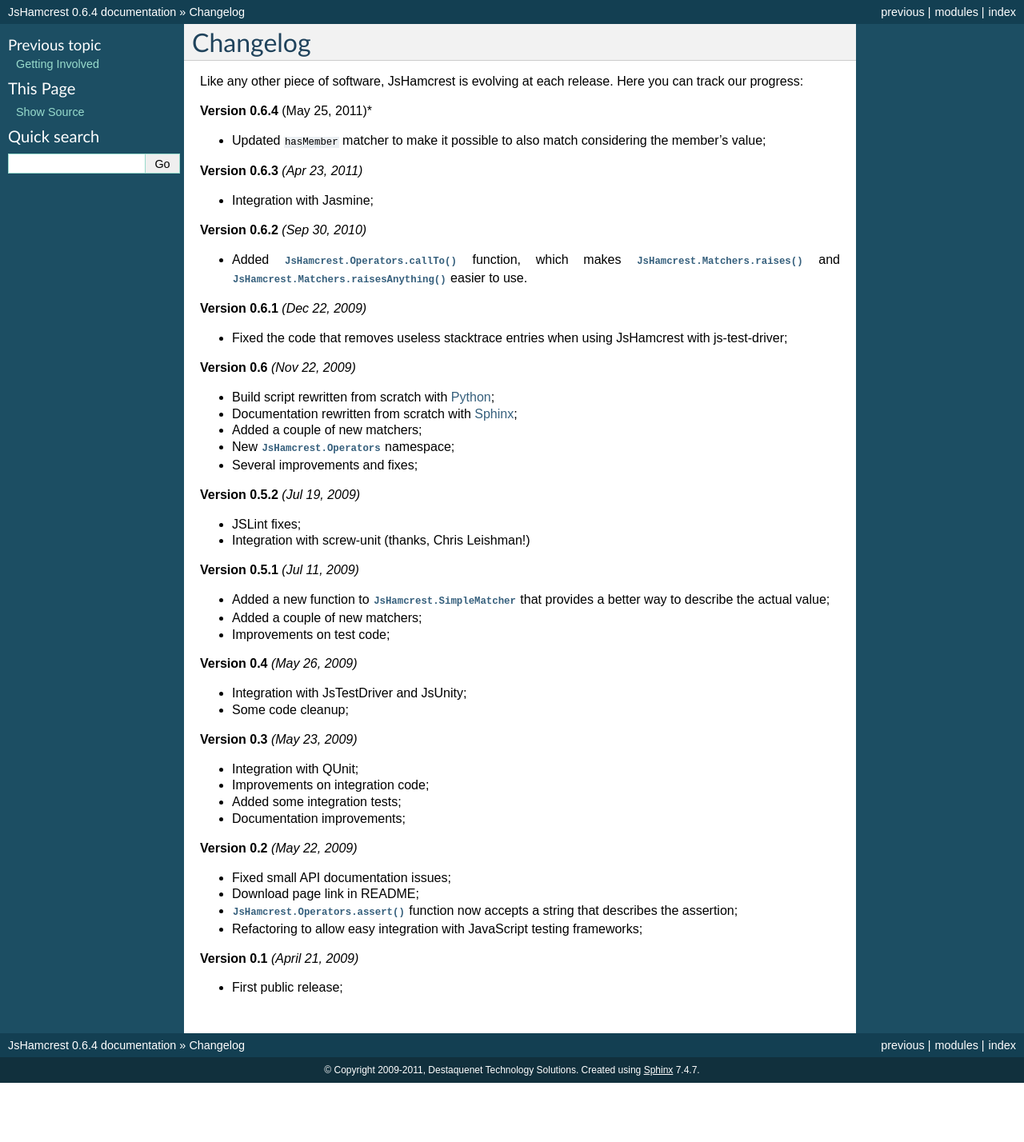
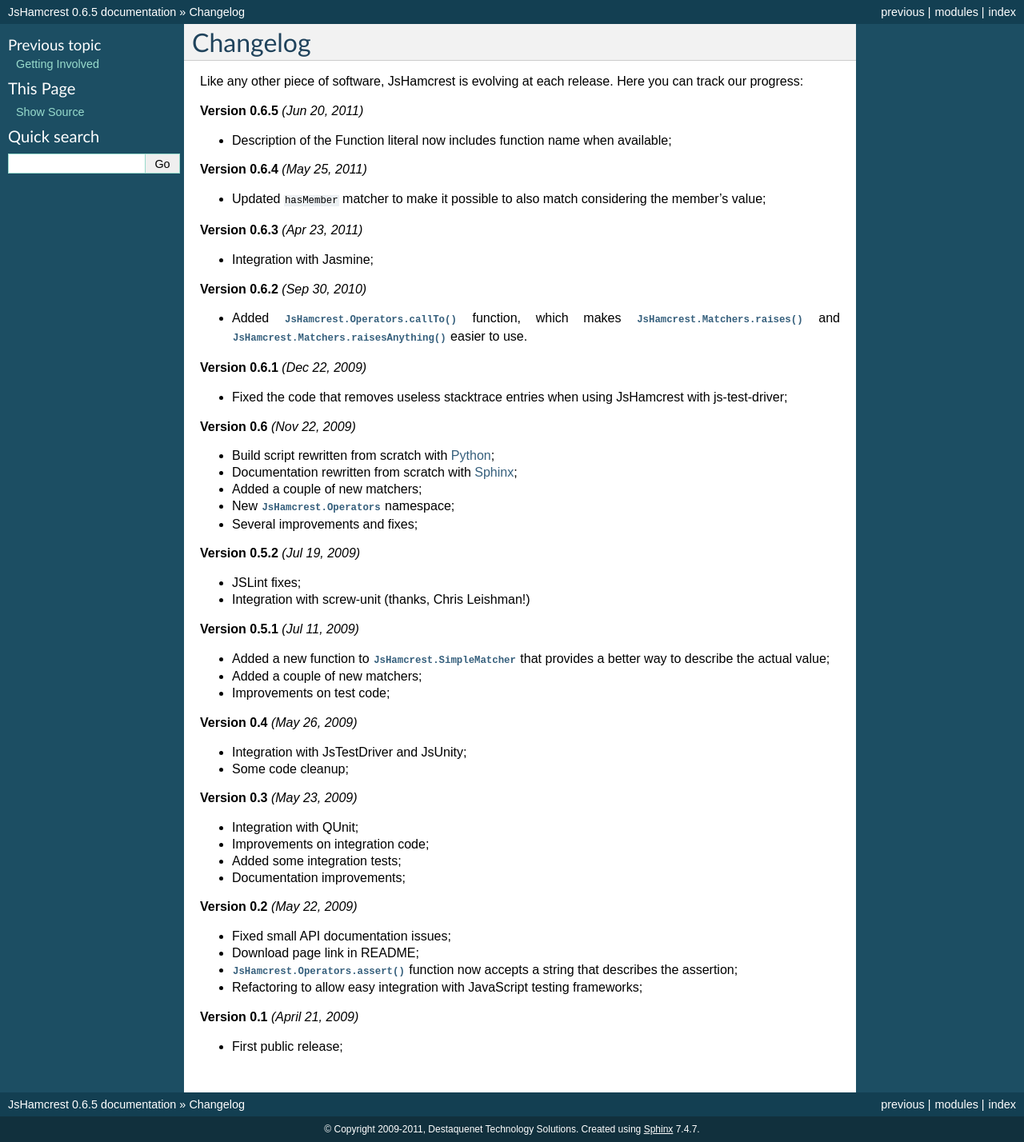
Before and after one commit to EleotleCram/jshamcrest, a Sphinx documentation site: the page built from doc/changelog.rst, in a window 1280 px wide. Shown: the whole page at 80% size. Built offline with Sphinx 7.4.7, drawn with Linux system fonts in a browser that asks for light colours; before the commit the page ends 1354 px from its top, so only the background shows below that.

Commit message:
Incremented version number.

```diff
--- a/doc/changelog.rst
+++ b/doc/changelog.rst
@@ -4,10 +4,17 @@ Changelog
 Like any other piece of software, JsHamcrest is evolving at each release.
 Here you can track our progress:
 
-**Version 0.6.4** (May 25, 2011)*
+**Version 0.6.5** *(Jun 20, 2011)*
+
+* Description of the Function literal now includes function name when
+  available;
+
+
+**Version 0.6.4** *(May 25, 2011)*
 
 * Updated ``hasMember`` matcher to make it possible to also match considering
   the member's value;
+
 
 **Version 0.6.3** *(Apr 23, 2011)*
 
--- a/doc/conf.py
+++ b/doc/conf.py
@@ -47,7 +47,7 @@ copyright = u'2009-2011, Destaquenet Technology Solutions'
 # The short X.Y version.
 version = '0.6'
 # The full version, including alpha/beta/rc tags.
-release = '0.6.4'
+release = '0.6.5'
 
 # The language for content autogenerated by Sphinx. Refer to documentation
 # for a list of supported languages.
--- a/fabfile.py
+++ b/fabfile.py
@@ -11,7 +11,7 @@ from fabric.api import *
 
 # Project
 env.project   = 'jshamcrest'
-env.version   = '0.6.4'
+env.version   = '0.6.5'
 env.full_name = '%s-%s' % (env.project, env.version)
 
 # Build output
```
